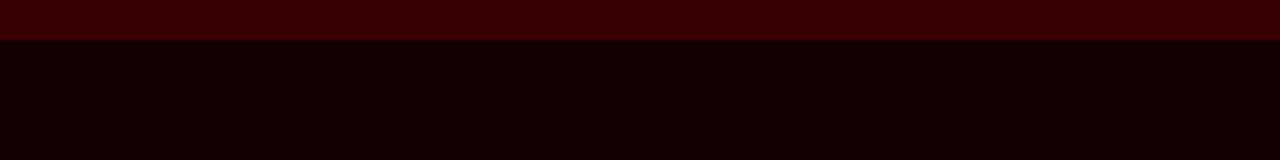
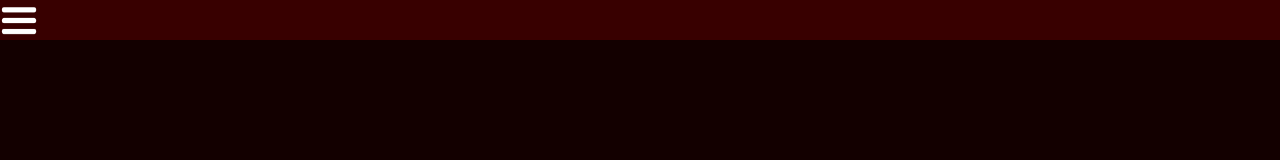
Before and after one commit to 21DP2JFern/CuhaniLVREMASTER, a Vue app in the folder cuhanilv/: page /home in a window 1280 px wide. Shown: the top 160 px of the page. Built offline with nearby package versions, Linux system fonts and the light colour scheme.

Commit message:
commit suicide

```diff
--- a/cuhanilv/src/components/Header.vue
+++ b/cuhanilv/src/components/Header.vue
@@ -1,5 +1,7 @@
 <template>
-    <div id="Header"></div>
+    <div id="Header">
+        <button id="menu-but"><img src="../assets/menu.png" id="menu-img"></button>
+    </div>
 </template>
 
 <style>
@@ -11,6 +13,20 @@
     height: 5vh;
     background-color: var(--color-element);
  }
+
+ #menu-but{
+    height: 5vh;
+    width: 3vw;
+    border: none;
+    padding:0;
+    background: transparent;
+ }
+
+ #menu-img{
+    height:5vh;
+    width:3vw;
+ }
+
 </style>
 
 <script>
```
Also changed, not shown: cuhanilv/src/assets/images.jpg (added), cuhanilv/src/assets/menu.png (added).
